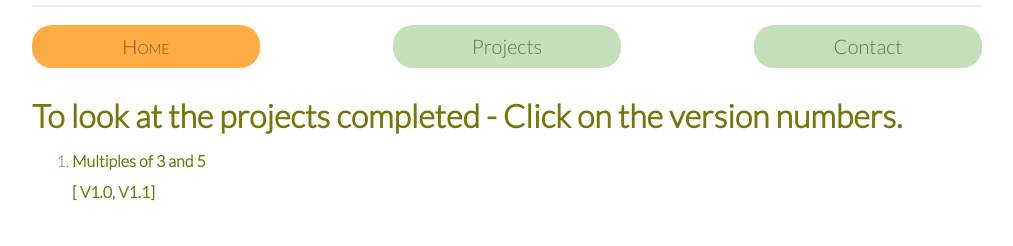
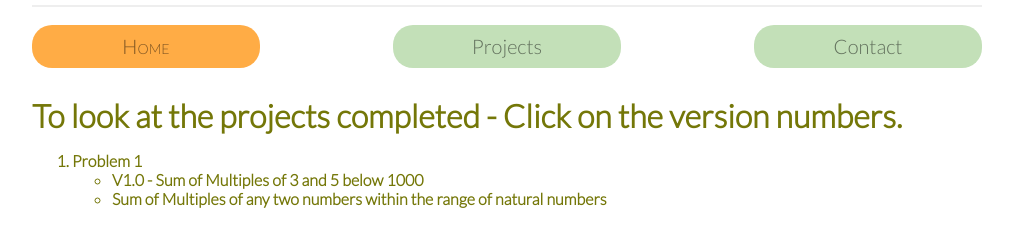
Before and after one commit to chans28/chans28.github.io, a plain HTML site: page index.html in a window 1280 px wide. Shown: the part 98-344 px from the top of the page, without its empty margins (133-1146 px from the left). Drawn offline with Linux system fonts and the light colour scheme.

Commit message:
index
Arranging lists

```diff
--- a/index.html
+++ b/index.html
@@ -32,15 +32,14 @@
 		<div>
 			<div><h1>To look at the projects completed - Click on the version numbers.</h1></div>
 			<ol>
-				<li><h4>Multiples of 3 and 5</h4></li>
-				<p>
-					<h4>[
-						<a href='Problems/Problem1/Sum_of_multiples_of_3+and_5_below_1000.html' target="_blank">V1.0,</a>
-						<a href='Problems/Problem1/Sum_of_multiples_2.html' target="_blank">V1.1]</a>
-					</h4>
-				</p>
-
-
+				<h4>
+					<li>Problem 1
+						<ul>
+							<li><a href='Problems/Problem1/Sum_of_multiples_of_3+and_5_below_1000.html' target="_blank">V1.0 - Sum of Multiples of 3 and 5 below 1000</a></li>
+							<li><a href='Problems/Problem1/Sum_of_multiples_2.html' target="_blank">Sum of Multiples of any two numbers within the range of natural numbers</a></li>
+						</ul>
+					</li>
+				</h4>
 			</ol>
 		</div>
 			</div>
```
